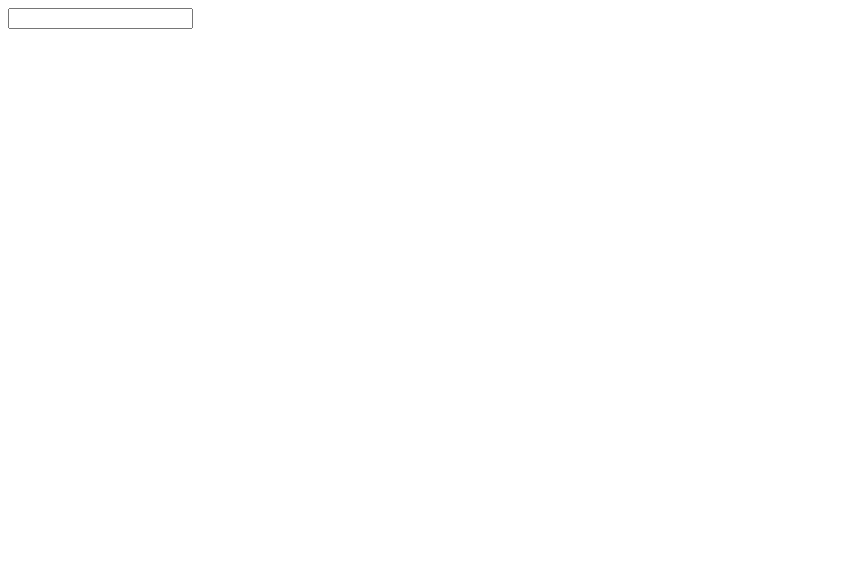
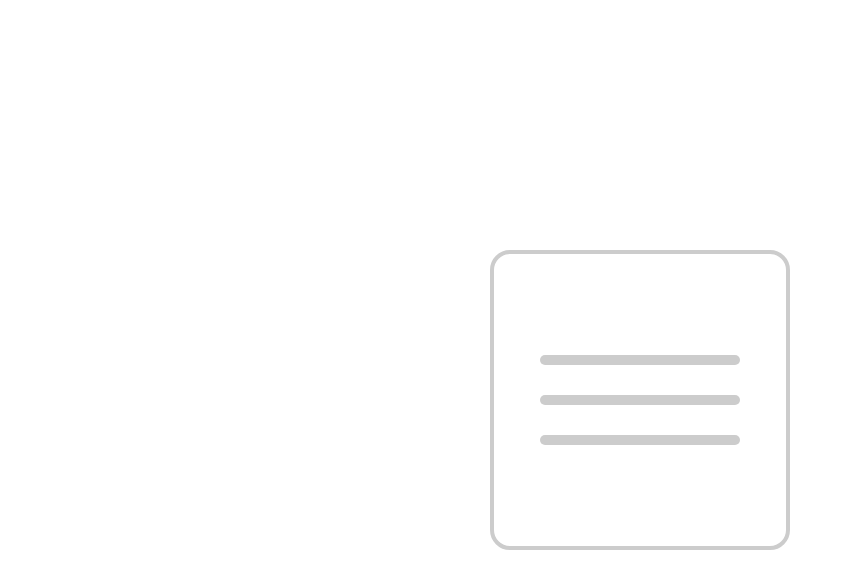
Before and after one commit to kayque2678/projeto-3, a plain HTML site: page index.html in a window 1280 px wide. Shown: the whole page, without its empty margins (0-845 px from the left). Drawn offline with nearby package versions, Linux system fonts and the light colour scheme.

Commit message:
fim do projeto

```diff
--- a/index.html
+++ b/index.html
@@ -3,15 +3,18 @@
 <head>
     <meta charset="UTF-8">
     <meta name="viewport" content="width=device-width, initial-scale=1.0">
+    <link rel="stylesheet" href="style.css">
+    <link rel="stylesheet" href="https://fonts.googleapis.com/css2?family=Material+Symbols+Outlined:opsz,wght,FILL,GRAD@20..48,100..700,0..1,-50..200" />
+    <script src="./script.js" defer></script>
     <title>login - enciclopedia</title>
 </head>
 <body>
-    <div class="conteiner">
-        <div class="login-conteiner">
-            <input type="text">
-            <label for=""></label>
-        </div>
-    </div>
+
+    <button onclick="animar()" id="btn-menu">
+        <span class="linha"></span>
+        <span class="linha"></span>
+        <span class="linha"></span>
+    </button>
 
 </body>
 </html>
--- /dev/null
+++ b/script.js
@@ -0,0 +1,4 @@
+function animar() {
+    let btn = document.getElementById('btn-menu')
+    btn.classList.toggle('ativar')
+}
--- a/style.css
+++ b/style.css
@@ -0,0 +1,52 @@
+* {
+    margin: 0;
+    padding: 0;
+    box-sizing: border-box;
+}
+
+body {
+    width: 100%;
+    height: 100vh;
+    display: flex;
+    align-items: center;
+    justify-content: center;
+}
+
+button{
+    width: 300px;
+    height: 300px;
+    border: 4px solid #ccc;
+    border-radius: 20px;
+    background: transparent;
+    cursor: pointer;
+}
+
+.linha {
+    width: 200px;
+    height: 10px;
+    background-color: #ccc;
+    display: block;
+    margin: 30px auto;
+    border-radius: 20px;
+    position: relative;
+    transform-origin: center;
+    transition: 0.2s;
+}
+
+button.ativar{
+    border: 4px solid red;
+}
+
+button.ativar .linha:nth-child(1){
+    transform: translateY(36px) rotate(-45deg);
+    background-color: red;
+}
+
+button.ativar .linha:nth-child(3){
+    transform: translateY(-36px) rotate(45deg);
+    background-color: red;
+}
+
+button.ativar .linha:nth-child(2){
+    width: 0;
+}
```
